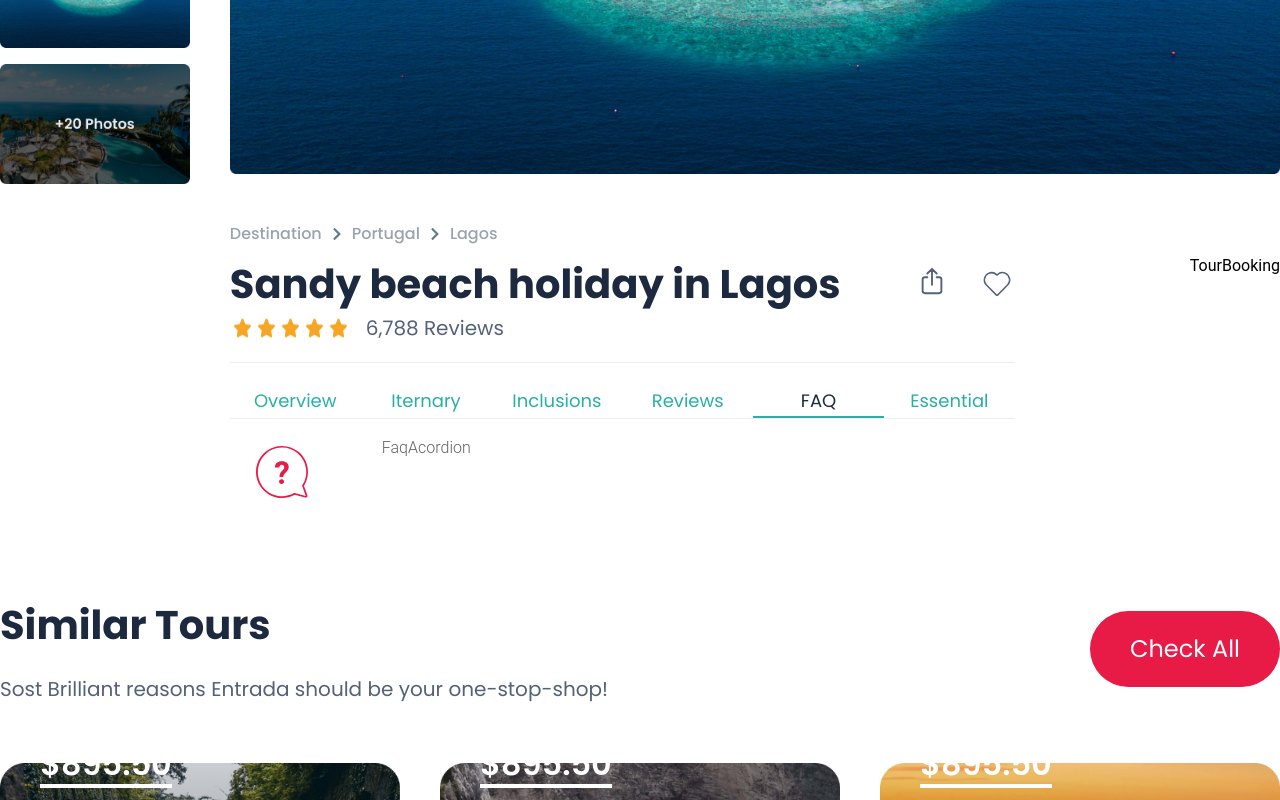
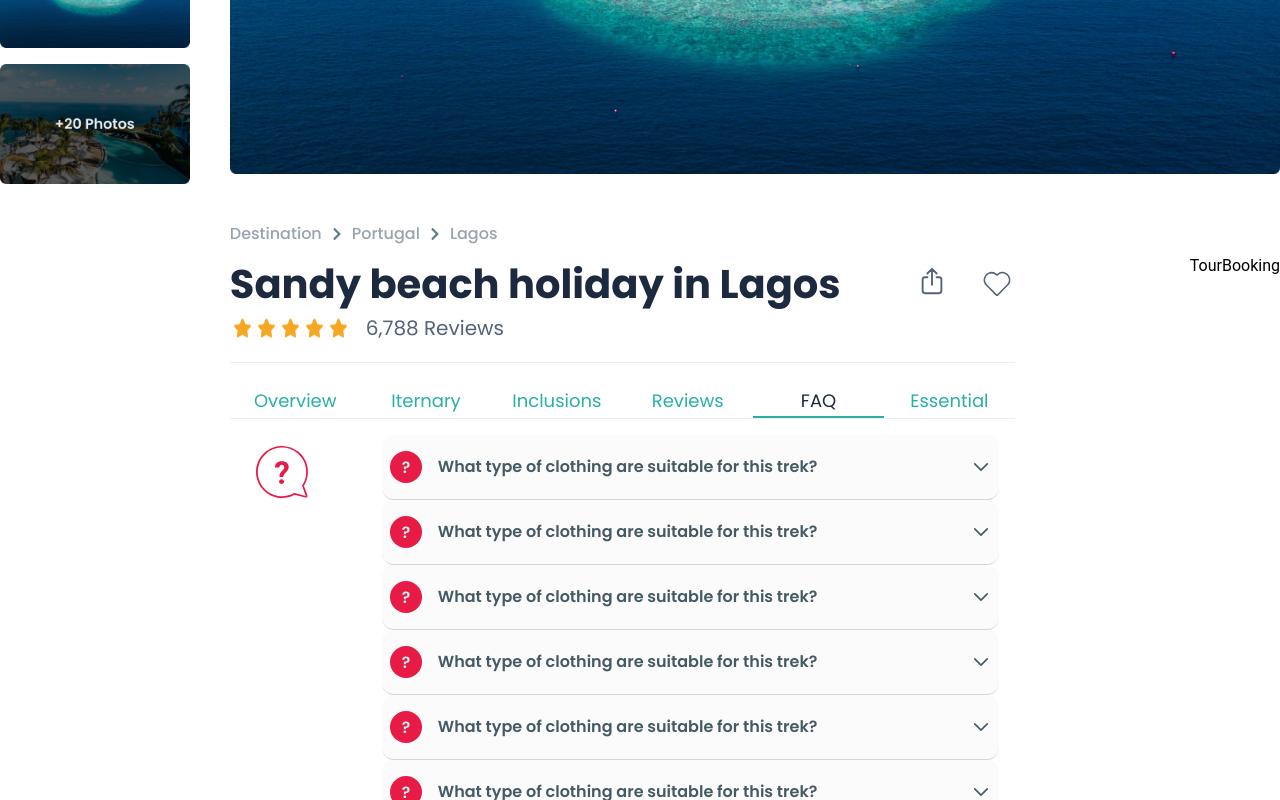
Before and after one commit to Mr-Rafiqul-Islam/EMPRISE-a-hotel-booking-site, a React (Vite) app: page /tour-detail in a window 1280 px wide. Both pictures are taken after a click on the tab "FAQ". Shown: the part 459-1259 px from the top of the page. Built offline with nearby package versions, Linux system fonts and the light colour scheme.

Commit message:
faq complete

```diff
--- a/src/components/layouts/FaqAcordion.jsx
+++ b/src/components/layouts/FaqAcordion.jsx
@@ -1,9 +1,109 @@
-import React from 'react'
+import React from "react";
+import {
+  Accordion,
+  AccordionHeader,
+  AccordionBody,
+} from "@material-tailwind/react";
+import Paragraph from "../Paragraph";
+import Image from "../Image";
+import icon from "../../assets/icons/faqBadge.svg";
+import { Link } from "react-router-dom";
+
+function Icon({ id, open }) {
+  return (
+    <svg
+      xmlns="http://www.w3.org/2000/svg"
+      fill="none"
+      viewBox="0 0 24 24"
+      strokeWidth={2}
+      stroke="currentColor"
+      className={`${
+        id === open ? "rotate-180" : ""
+      } h-5 w-5 transition-transform`}
+    >
+      <path
+        strokeLinecap="round"
+        strokeLinejoin="round"
+        d="M19.5 8.25l-7.5 7.5-7.5-7.5"
+      />
+    </svg>
+  );
+}
 
 function FaqAcordion() {
+  const [open, setOpen] = React.useState(0);
+
+  const handleOpen = (value) => setOpen(open === value ? 0 : value);
+  let data = [
+    {
+      idno: 1,
+      title: "What type of clothing are suitable for this trek?",
+      description:
+        "Dolor elit voluptate cupidatat in eiusmod. Eiusmod ex eu incididunt etile pariatur dolor mollit reprehenderit magna tempor ex minim velit sunt do.",
+    },
+    {
+      idno: 2,
+      title: "What type of clothing are suitable for this trek?",
+      description:
+        "Dolor elit voluptate cupidatat in eiusmod. Eiusmod ex eu incididunt etile pariatur dolor mollit reprehenderit magna tempor ex minim velit sunt do.",
+    },
+    {
+      idno: 3,
+      title: "What type of clothing are suitable for this trek?",
+      description:
+        "Dolor elit voluptate cupidatat in eiusmod. Eiusmod ex eu incididunt etile pariatur dolor mollit reprehenderit magna tempor ex minim velit sunt do.",
+    },
+    {
+      idno: 4,
+      title: "What type of clothing are suitable for this trek?",
+      description:
+        "Dolor elit voluptate cupidatat in eiusmod. Eiusmod ex eu incididunt etile pariatur dolor mollit reprehenderit magna tempor ex minim velit sunt do.",
+    },
+    {
+      idno: 5,
+      title: "What type of clothing are suitable for this trek?",
+      description:
+        "Dolor elit voluptate cupidatat in eiusmod. Eiusmod ex eu incididunt etile pariatur dolor mollit reprehenderit magna tempor ex minim velit sunt do.",
+    },
+    {
+      idno: 6,
+      title: "What type of clothing are suitable for this trek?",
+      description:
+        "Dolor elit voluptate cupidatat in eiusmod. Eiusmod ex eu incididunt etile pariatur dolor mollit reprehenderit magna tempor ex minim velit sunt do.",
+    },
+    {
+      idno: 7,
+      title: "What type of clothing are suitable for this trek?",
+      description:
+        "Dolor elit voluptate cupidatat in eiusmod. Eiusmod ex eu incididunt etile pariatur dolor mollit reprehenderit magna tempor ex minim velit sunt do.",
+    },
+  ];
   return (
-    <div>FaqAcordion</div>
-  )
+    <div>
+      {data.map(({idno, title, description}) => (
+        <Accordion open={open === idno} icon={<Icon id={idno} open={open} />}>
+          <AccordionHeader onClick={() => handleOpen(idno)} className="bg-[#FBFBFB] px-2 rounded-xl">
+            <div className="flex gap-4 font-poppins font-semibold text-base items-center ">
+              <Image src={icon} />
+              {title}
+            </div>
+          </AccordionHeader>
+          <AccordionBody className="rounded-b-lg border border-t-0 ps-3">
+            <Paragraph
+              text={description}
+              className={`text-base text-primary pb-8 pe-16`}
+            />
+          </AccordionBody>
+        </Accordion>
+      ))}
+      <Link>
+        <Paragraph
+          text="Show 10+ more FAQ’s"
+          className={`py-4 border-b-2 text-base `}
+        />
+      </Link>
+    </div>
+  );
 }
 
-export default FaqAcordion
+export default FaqAcordion;
--- a/src/components/layouts/Header2.jsx
+++ b/src/components/layouts/Header2.jsx
@@ -28,7 +28,7 @@ function Header2({className}) {
                 Specials
               </li>
             </Link>
-            <Link>
+            <Link to='/search-result'>
               <li className="text-xl font-poppins font-medium text-primary mx-5">
               <IoSearchSharp className="text-2xl"/>
               </li>
--- a/src/components/layouts/TabsOverview.jsx
+++ b/src/components/layouts/TabsOverview.jsx
@@ -204,7 +204,12 @@ function TabsOverview() {
           <TabPanel key="essential" value="essential">
           <div className="flex gap-16">
               <Image src={iternary} className={`self-start`} />
-              <div></div>
+              <div>
+              <Paragraph
+                  className="text-[#1D293F] mb-5 text-base"
+                  text={data.at(0).desc}
+                />
+              </div>
             </div>
           </TabPanel>
         </TabsBody>
```
